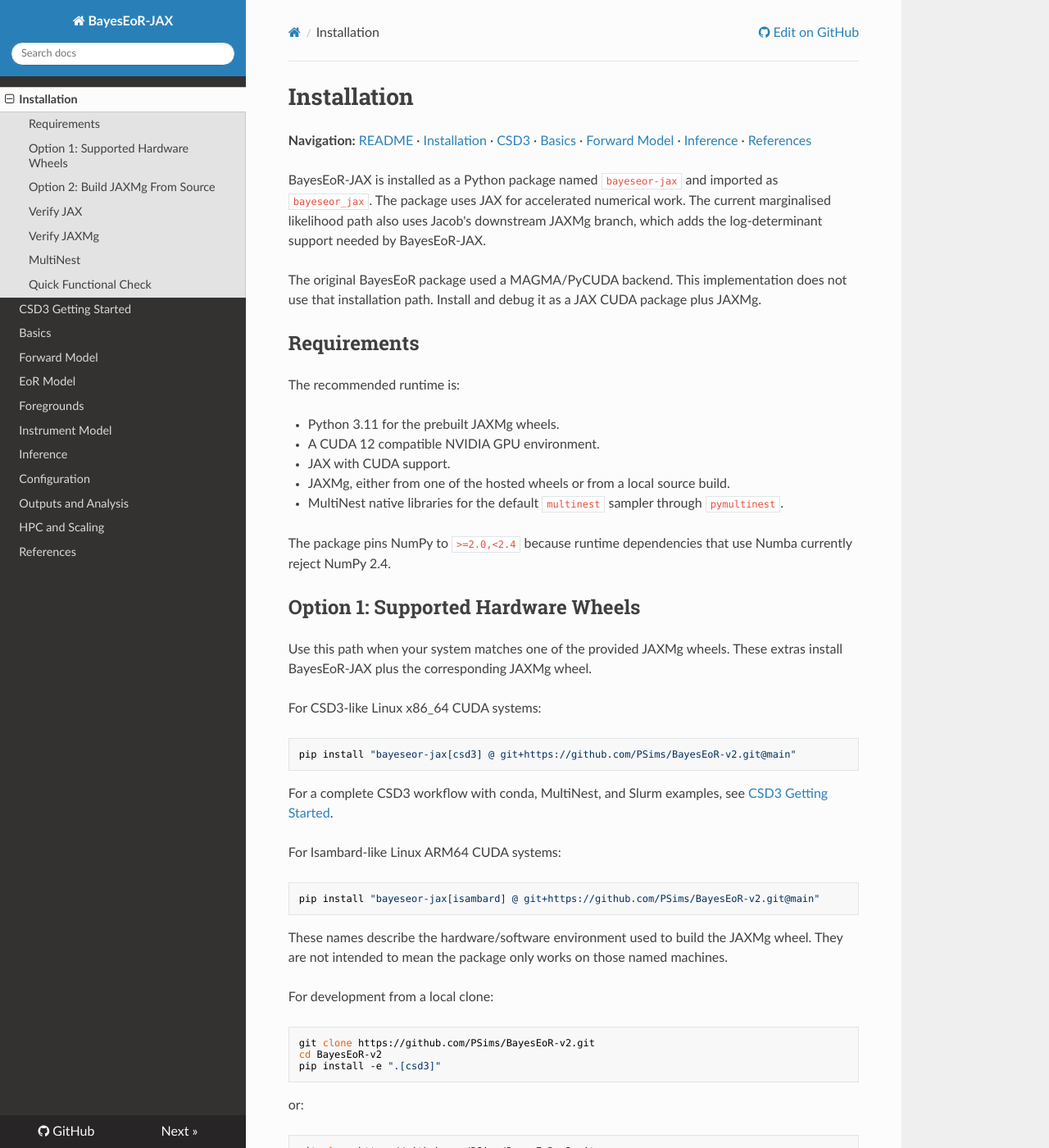
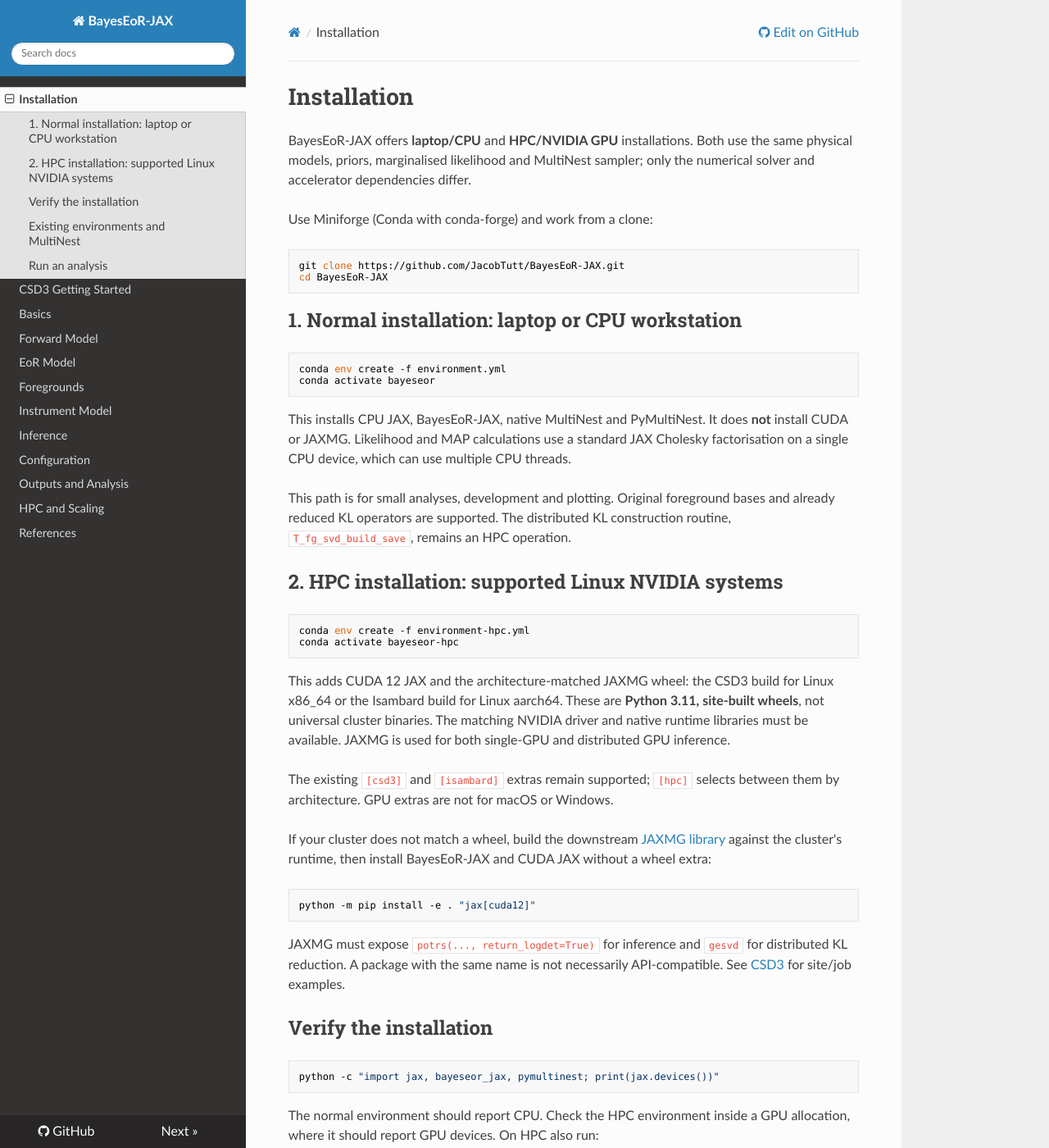
Before and after one commit to JacobTutt/BayesEoR-JAX, an MkDocs documentation site: the page built from docs/installation.md, in a window 1280 px wide and 1400 px high. Shown: the whole window at 82% size. Built offline with MkDocs 1.6.1, drawn with Linux system fonts in a browser that asks for light colours; nearby versions of some CDN libraries; some of the changed text lies outside the part shown.

Commit message:
Separate laptop and HPC Conda installation paths

````diff
--- a/docs/installation.md
+++ b/docs/installation.md
@@ -1,143 +1,117 @@
 # Installation
 
-**Navigation:** [README](../README.md) · [Installation](installation.md) · [CSD3](csd3.md) · [Basics](basics.md) · [Forward Model](forward-model.md) · [Inference](inference.md) · [References](references.md)
+BayesEoR-JAX offers **laptop/CPU** and **HPC/NVIDIA GPU** installations. Both
+use the same physical models, priors, marginalised likelihood and MultiNest
+sampler; only the numerical solver and accelerator dependencies differ.
 
-BayesEoR-JAX is installed as a Python package named `bayeseor-jax` and imported as `bayeseor_jax`. The package uses JAX for accelerated numerical work. The current marginalised likelihood path also uses Jacob's downstream JAXMg branch, which adds the log-determinant support needed by BayesEoR-JAX.
-
-The original BayesEoR package used a MAGMA/PyCUDA backend. This implementation does not use that installation path. Install and debug it as a JAX CUDA package plus JAXMg.
-
-## Requirements
-
-The recommended runtime is:
-
-- Python 3.11 for the prebuilt JAXMg wheels.
-- A CUDA 12 compatible NVIDIA GPU environment.
-- JAX with CUDA support.
-- JAXMg, either from one of the hosted wheels or from a local source build.
-- MultiNest native libraries for the default `multinest` sampler through `pymultinest`.
-
-The package pins NumPy to `>=2.0,<2.4` because runtime dependencies that use Numba currently reject NumPy 2.4.
-
-## Option 1: Supported Hardware Wheels
-
-Use this path when your system matches one of the provided JAXMg wheels. These extras install BayesEoR-JAX plus the corresponding JAXMg wheel.
-
-For CSD3-like Linux x86_64 CUDA systems:
+Use Miniforge (Conda with conda-forge) and work from a clone:
 
 ```bash
-pip install "bayeseor-jax[csd3] @ git+https://github.com/PSims/BayesEoR-v2.git@main"
+git clone https://github.com/JacobTutt/BayesEoR-JAX.git
+cd BayesEoR-JAX
 ```
 
-For a complete CSD3 workflow with conda, MultiNest, and Slurm examples, see [CSD3 Getting Started](csd3.md).
-
-For Isambard-like Linux ARM64 CUDA systems:
+## 1. Normal installation: laptop or CPU workstation
 
 ```bash
-pip install "bayeseor-jax[isambard] @ git+https://github.com/PSims/BayesEoR-v2.git@main"
+conda env create -f environment.yml
+conda activate bayeseor
 ```
 
-These names describe the hardware/software environment used to build the JAXMg wheel. They are not intended to mean the package only works on those named machines.
+This installs CPU JAX, BayesEoR-JAX, native MultiNest and PyMultiNest.
+It does **not** install CUDA or JAXMG. Likelihood and MAP calculations use a
+standard JAX Cholesky factorisation on a single CPU device, which can use
+multiple CPU threads.
 
-For development from a local clone:
+This path is for small analyses, development and plotting. Original foreground
+bases and already reduced KL operators are supported. The distributed KL
+construction routine, `T_fg_svd_build_save`, remains an HPC operation.
+
+## 2. HPC installation: supported Linux NVIDIA systems
 
 ```bash
-git clone https://github.com/PSims/BayesEoR-v2.git
-cd BayesEoR-v2
-pip install -e ".[csd3]"
+conda env create -f environment-hpc.yml
+conda activate bayeseor-hpc
 ```
 
-or:
+This adds CUDA 12 JAX and the architecture-matched JAXMG wheel: the CSD3 build
+for Linux x86_64 or the Isambard build for Linux aarch64. These are **Python 3.11,
+site-built wheels**, not universal cluster binaries. The matching NVIDIA driver
+and native runtime libraries must be available. JAXMG is used for both
+single-GPU and distributed GPU inference.
+
+The existing `[csd3]` and `[isambard]` extras remain supported; `[hpc]`
+selects between them by architecture. GPU extras are not for macOS or Windows.
+
+If your cluster does not match a wheel, build the downstream
+[JAXMG library](https://github.com/JacobTutt/jaxmg) against the cluster's runtime,
+then install BayesEoR-JAX and CUDA JAX without a wheel extra:
 
 ```bash
-git clone https://github.com/PSims/BayesEoR-v2.git
-cd BayesEoR-v2
-pip install -e ".[isambard]"
+python -m pip install -e . "jax[cuda12]"
 ```
 
-## Option 2: Build JAXMg From Source
+JAXMG must expose `potrs(..., return_logdet=True)` for inference and `gesvd`
+for distributed KL reduction. A package with the same name is not necessarily
+API-compatible. See [CSD3](csd3.md) for site/job examples.
 
-Use this path on unsupported systems where no prebuilt JAXMg wheel is available. The Python editable install and the native CUDA build are separate steps.
+## Verify the installation
 
 ```bash
-git clone https://github.com/JacobTutt/jaxmg.git
-cd jaxmg
-
-pip install "jax[cuda12]"
-pip install --no-deps -e .
-
-cmake -S . -B build
-cmake --build build --target install
+python -c "import jax, bayeseor_jax, pymultinest; print(jax.devices())"
 ```
 
-Then install BayesEoR-JAX without a JAXMg wheel extra:
+The normal environment should report CPU. Check the HPC environment inside a
+GPU allocation, where it should report GPU devices. On HPC also run:
 
 ```bash
-git clone https://github.com/PSims/BayesEoR-v2.git
-cd BayesEoR-v2
-pip install -e .
+python -c "from jaxmg import potrs, gesvd; print('JAXMG available')"
 ```
 
-On managed clusters you may need to load compiler, CUDA, and cuDNN modules before configuring JAXMg. On CSD3, previous successful source builds used a CUDA 12.1 stack with `gcc/11`, `cuda/12.1`, and `cudnn/8.9_cuda-12.1`. CSD3's cuDNN module also exposed versioned header names, so a local cuDNN compatibility directory was needed during that source build. Treat those as site-specific JAXMg build notes, not BayesEoR-JAX package changes.
+The likelihood selects its solver from the device mesh. A missing GPU library
+raises an error, rather than silently moving the solve to CPU. To deliberately
+use CPU in an HPC environment, set `JAX_PLATFORMS=cpu` before starting Python.
 
-## Verify JAX
+## Existing environments and MultiNest
 
-Check that JAX sees the expected accelerator:
+The Conda files install both native MultiNest and its Python interface.
+`pip install pymultinest` alone installs only the wrapper. In an existing
+Conda environment use:
 
 ```bash
-python - <<'PY'
-import jax
-jax.config.update("jax_enable_x64", True)
-print(jax.devices())
-print(jax.default_backend())
-PY
+conda install --override-channels -c conda-forge "numpy>=2.0,<2.4" multinest pymultinest
+python -m pip install -e .
 ```
 
-For a GPU run, the backend should be `gpu`, and the device list should contain CUDA devices. If JAX reports only CPU devices, fix the JAX/CUDA environment before running BayesEoR-JAX.
+Use `-e ".[hpc]"` for a supported GPU system. NumPy is constrained to
+`>=2.0,<2.4` for the Numba-dependent dependencies.
 
-## Verify JAXMg
-
-The BayesEoR-JAX marginalised likelihood imports JAXMg through `jaxmg`. A minimal import check is:
+If Miniconda's default-channel terms plugin blocks environment creation despite
+`nodefaults`, use Miniforge or this explicit conda-forge-only route:
 
 ```bash
-python - <<'PY'
-import jaxmg
-from jaxmg import potrs
-print("jaxmg import ok")
-PY
+conda create -n bayeseor --override-channels -c conda-forge python=3.11 pip "numpy>=2.0,<2.4" multinest pymultinest
+conda activate bayeseor
+python -m pip install -e .
 ```
 
-The JAXMg fork used here includes log-determinant support required by the BayesEoR-JAX likelihood. Installing upstream JAXMg from PyPI will not provide downstream branch-specific changes unless the upstream package has since incorporated them.
+This does not require accepting unrelated channel terms. For manually compiled
+MultiNest, make its library directory visible through `LD_LIBRARY_PATH` on
+Linux or `DYLD_LIBRARY_PATH` on macOS. Keep MultiNest output paths short.
 
-## MultiNest
-
-`pymultinest` is a Python wrapper around the native MultiNest library. Installing the Python package is not always enough; the dynamic linker must also be able to find `libmultinest`.
-
-If `import pymultinest` fails with a missing library error, set `LD_LIBRARY_PATH` to the directory containing the MultiNest shared library before running BayesEoR-JAX:
-
-```bash
-export LD_LIBRARY_PATH=/path/to/MultiNest/lib:$LD_LIBRARY_PATH
-python -c "from pymultinest.solve import solve; print('pymultinest ok')"
-```
-
-MultiNest output paths should also be kept short. Very long output paths can fail in the underlying MultiNest library.
-
-## Quick Functional Check
-
-From a BayesEoR-JAX clone:
+## Run an analysis
 
 ```bash
 python test_examples/run_analysis_example.py --config test_examples/eor/config.yaml
-python test_examples/run_analysis_example.py --config test_examples/eor_fgs/config.yaml
 ```
 
-These commands run setup only by default. Add `--sample` to run nested sampling with the default MultiNest backend and then run the example analysis step:
+This constructs example matrices without sampling. Add `--sample` to run
+MultiNest and produce posterior summaries and plots. The scientific examples
+can still be expensive on a laptop: CPU support does not reduce matrix sizes.
+
+For regression tests:
 
 ```bash
-python test_examples/run_analysis_example.py --config test_examples/eor/config.yaml --sample
+python -m pip install pytest
+python -m pytest -q
 ```
-
-Sampling is substantially more expensive than setup and should normally be run on a suitable GPU node. After sampling, the example writes posterior summaries and diagnostic plots under the output directory's `analysis/` subdirectory.
-
----
-
-**Navigation:** [README](../README.md) · [Installation](installation.md) · [CSD3](csd3.md) · [Basics](basics.md) · [Forward Model](forward-model.md) · [Inference](inference.md) · [References](references.md)
````
Also changed, not shown: README.md (+19 -14 lines), docs/csd3.md (+5 -2 lines), docs/inference.md (+1 -1 lines), environment-hpc.yml (added, +12 -0 lines), environment.yml (added, +12 -0 lines), pyproject.toml (+8 -1 lines), 1 other file.
